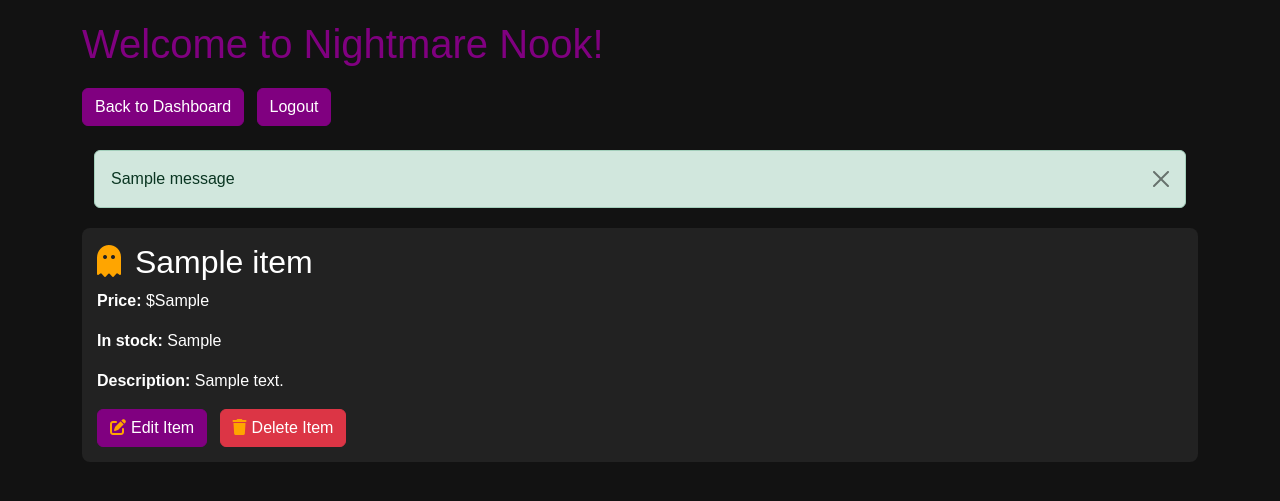
After one commit to Zannanacklepoc/nightmare_nook, a Flask app: page /items/1 in a window 1280 px wide. The commit adds this page. Shown: the top 501 px of the page. Run offline with Flask 3, Linux system fonts and the light colour scheme; tables that the repository leaves empty hold one stand-in row (values such as "Sample post"); one stand-in notice (Sample message) is shown.

Commit message:
final polish
add view one for crud add font awesome icons final touch ups all CRUD should be working i did a final test for each.

```diff
--- a/flask_app/controllers/items.py
+++ b/flask_app/controllers/items.py
@@ -4,7 +4,7 @@ from flask_app.models.item import Item
 
 @app.route('/dashboard')
 def view_storefront():
-    items = Item.get_all()
+    items = Item.get_all()  # Fetch all items from the database
     return render_template('dashboard.html', items=items)
 
 @app.route('/new_item', methods=['GET', 'POST'])
@@ -17,19 +17,19 @@ def add_item():
             'description': request.form['description'],
             'user_id': session['user_id']
         }
-        result = Item.save(data)
+        result = Item.save(data)  # Save new item
         if result:
             return redirect(url_for('view_storefront'))
         else:
             flash("Item could not be saved to the database.", 'danger')
             return redirect('/new_item')
-    return render_template('add_item.html')
+    return render_template('add_item.html')  # Render the form to add a new item
 
 @app.route('/items/<int:item_id>')
 def view_item(item_id):
-    item = Item.get_by_id(item_id)
+    item = Item.get_by_id(item_id)  # Fetch the specific item by ID
     if item:
-        return render_template('view_item.html', item=item)
+        return render_template('view_items.html', item=item)
     else:
         flash("Item not found.", 'danger')
         return redirect(url_for('view_storefront'))
@@ -51,11 +51,8 @@ def edit_item(item_id):
             'user_id': session['user_id']
         }
 
-        # Attempt update and capture the result
-        success = Item.update(data)
-        print("Update result:", success)  # Log whether update returns anything
-
-        if success is not False:  # If not explicitly False, assume success
+        success = Item.update(data)  # Update the item
+        if success is not False:
             flash('Item updated successfully!', 'success')
             return redirect(url_for('view_storefront'))
         else:
@@ -64,12 +61,8 @@ def edit_item(item_id):
 
     return render_template('edit_item.html', item=item)
 
-
-
-
-
 @app.route('/item/<int:item_id>/delete', methods=['POST'])
 def delete_item(item_id):
-    Item.delete(item_id)
+    Item.delete(item_id)  # Delete the item
     flash('Item deleted successfully!', 'success')
     return redirect(url_for('view_storefront'))
--- a/flask_app/templates/edit_item.html
+++ b/flask_app/templates/edit_item.html
@@ -43,7 +43,6 @@
         </div>
     </div>
 
-    <!-- Flash Messages -->
     <div class="container mt-3">
         {% with messages = get_flashed_messages(with_categories=true) %}
         {% if messages %}
@@ -82,5 +81,7 @@
             <button type="submit" class="btn btn-purple mt-3">Submit</button>
         </form>
     </div>
+
+    <script src="https://cdn.jsdelivr.net/npm/bootstrap@5.3.3/dist/js/bootstrap.bundle.min.js"></script>
 </body>
 </html>
--- /dev/null
+++ b/flask_app/templates/view_items.html
@@ -0,0 +1,98 @@
+<!DOCTYPE html>
+<html lang="en">
+<head>
+    <meta charset="UTF-8">
+    <meta name="viewport" content="width=device-width, initial-scale=1.0">
+    <title>{{ item.name }}</title>
+    <link href="https://cdn.jsdelivr.net/npm/bootstrap@5.3.3/dist/css/bootstrap.min.css" rel="stylesheet" integrity="sha384-QWTKZyjpPEjISv5WaRU9OFeRpok6YctnYmDr5pNlyT2bRjXh0JMhjY6hW+ALEwIH" crossorigin="anonymous">
+    <link rel="stylesheet" href="https://cdnjs.cloudflare.com/ajax/libs/font-awesome/6.0.0-beta3/css/all.min.css">
+    <style>
+        body {
+            background-color: #121212;
+            color: white;
+            font-family: Arial, sans-serif;
+            padding: 20px;
+        }
+        h1 {
+            color: purple;
+            margin-bottom: 20px;
+        }
+        a {
+            color: #d6a0ff;
+            text-decoration: none;
+            font-weight: bold;
+            transition: color 0.3s;
+        }
+        a:hover {
+            color: #e0b3ff;
+        }
+        .item {
+            background-color: #222;
+            padding: 15px;
+            border-radius: 8px;
+            margin-top: 20px;
+        }
+        .button-container {
+            margin-bottom: 20px;
+        }
+        .btn-custom {
+            background-color: purple;
+            border-color: purple;
+            color: white;
+        }
+        .btn-custom:hover {
+            background-color: darkviolet;
+            border-color: darkviolet;
+        }
+        .spooky-icon {
+            margin-right: 5px; /* Space between icon and text */
+            color: orange; /* Icon color */
+        }
+    </style>
+</head>
+<body>
+    <div class="container">
+        <h1>Welcome to Nightmare Nook!</h1>
+
+        <div class="button-container mb-4">
+            <a href="/dashboard" class="btn btn-custom me-2">Back to Dashboard</a>
+            <a href="/" class="btn btn-custom">Logout</a>
+        </div>
+
+        <div class="container mt-3">
+            {% with messages = get_flashed_messages(with_categories=true) %}
+                {% if messages %}
+                    {% for category, message in messages %}
+                        <div class="alert alert-{{ category }} alert-dismissible fade show" role="alert">
+                            {{ message }}
+                            <button type="button" class="btn-close" data-bs-dismiss="alert" aria-label="Close"></button>
+                        </div>
+                    {% endfor %}
+                {% endif %}
+            {% endwith %}
+        </div>
+
+        <div class="item">
+            <h2>
+                <i class="fas fa-ghost spooky-icon"></i>
+                {{ item.name }}
+            </h2>
+            <p><strong>Price:</strong> ${{ item.price }}</p>
+            <p><strong>In stock:</strong> {{ item.stock }}</p>
+            <p><strong>Description:</strong> {{ item.description }}</p>
+            <div class="actions mt-3">
+                <a href="/item/{{ item.id }}/edit" class="btn btn-custom me-2">
+                    <i class="fas fa-edit spooky-icon"></i>Edit Item
+                </a>
+                <form action="/item/{{ item.id }}/delete" method="POST" style="display:inline;">
+                    <button type="submit" class="btn btn-danger">
+                        <i class="fas fa-trash spooky-icon"></i>Delete Item
+                    </button>
+                </form>
+            </div>
+        </div>
+    </div>
+
+    <script src="https://cdn.jsdelivr.net/npm/bootstrap@5.3.3/dist/js/bootstrap.bundle.min.js"></script>
+</body>
+</html>
```
Also changed, not shown: flask_app/templates/add_item.html (+14 -0 lines), flask_app/templates/dashboard.html (+47 -5 lines), flask_app/templates/login.html (+21 -7 lines), flask_app/templates/store_display.html (+40 -24 lines), nightmare.sql (line endings or trailing spaces), 2 other files.
